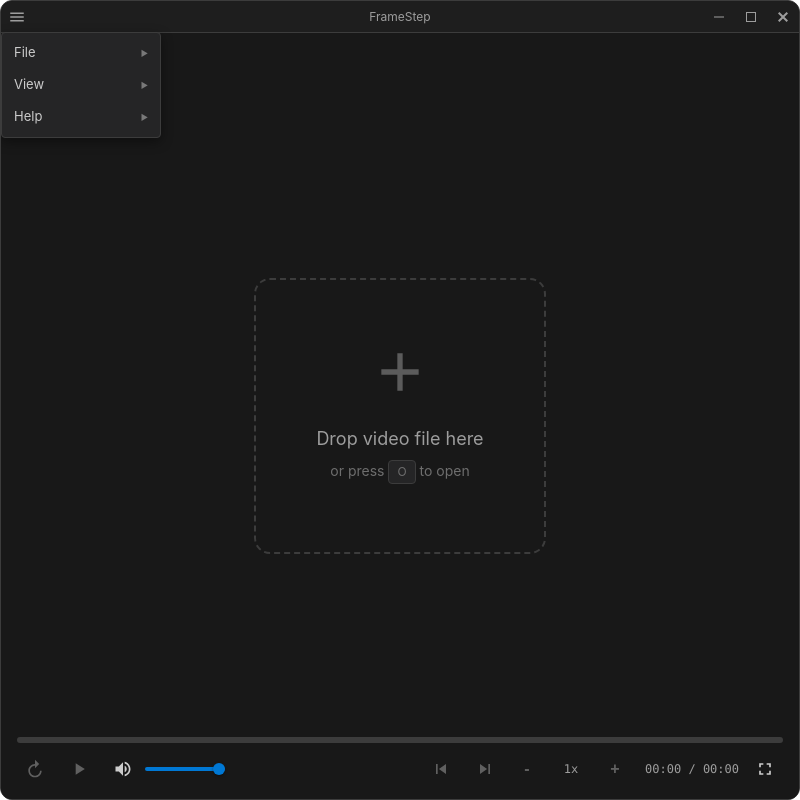
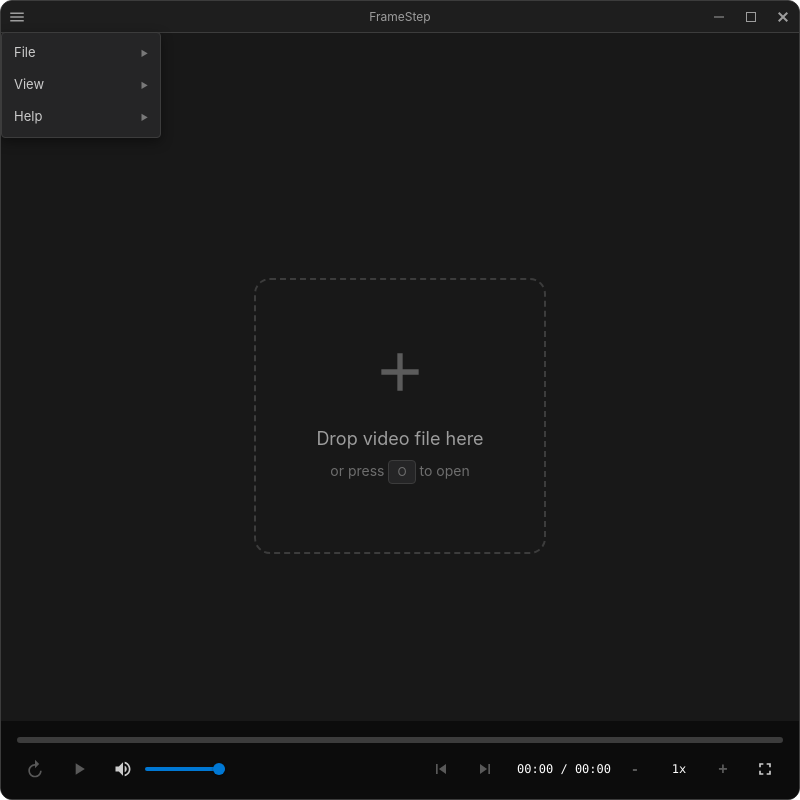
Before and after one commit to bayasgalanl/frame-step, an Electron app: page src/renderer/index.html in a window 800 px wide. Both pictures are taken after a click on the button 17 px from the left and 16 px from the top of the page. Drawn offline with Linux system fonts and the light colour scheme; no server answers.

Commit message:
feat: Update controls UI with time display and improved color scheme

```diff
--- a/src/renderer/index.html
+++ b/src/renderer/index.html
@@ -196,13 +196,13 @@
             </svg>
           </button>
 
+          <span class="time-display" id="timeDisplay">00:00 / 00:00</span>
+
           <div class="speed-control" id="speedControl">
             <button class="control-btn speed-btn" id="speedDownBtn" title="Decrease speed (<)" disabled>-</button>
             <span class="speed-display" id="speedDisplay">1x</span>
             <button class="control-btn speed-btn" id="speedUpBtn" title="Increase speed (>)" disabled>+</button>
           </div>
-
-          <span class="time-display" id="timeDisplay">00:00 / 00:00</span>
 
           <button class="control-btn" id="fullscreenBtn" title="Enter fullscreen (F)">
             <svg class="fullscreen-enter-icon" viewBox="0 0 24 24" width="20" height="20">
--- a/src/renderer/styles/main.css
+++ b/src/renderer/styles/main.css
@@ -418,7 +418,8 @@ body.hide-controls .frame-overlay {
   display: flex;
   flex-direction: column;
   padding: 8px 16px 12px;
-  background: transparent;
+  background: rgba(0, 0, 0, 0.5);
+  color: #ffffff;
   flex-shrink: 0;
   transition: transform 0.3s cubic-bezier(0.4, 0, 0.2, 1), opacity 0.3s ease;
   position: absolute;
@@ -500,7 +501,7 @@ body.hide-controls .controls-bar {
 .speed-display {
   font-family: 'JetBrains Mono', 'Fira Code', 'SF Mono', 'Consolas', monospace;
   font-size: 12px;
-  color: var(--text-secondary);
+  color: #ffffff;
   min-width: 40px;
   text-align: center;
 }
@@ -617,7 +618,7 @@ body.muted .volume-off-icon {
 .time-display {
   font-family: 'JetBrains Mono', 'Fira Code', 'SF Mono', 'Consolas', monospace;
   font-size: 12px;
-  color: var(--text-secondary);
+  color: #ffffff;
   min-width: 100px;
   text-align: right;
 }
```
